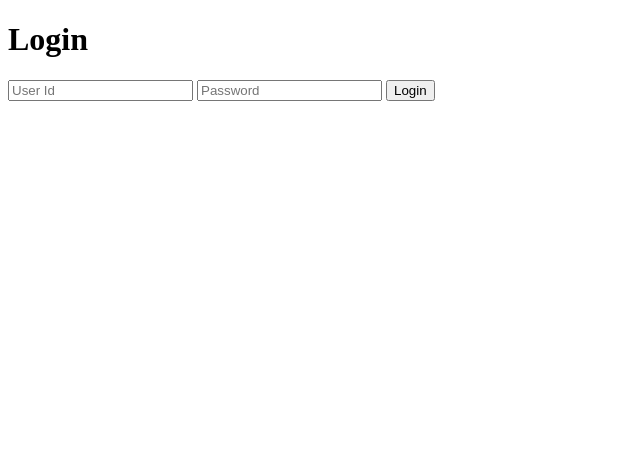
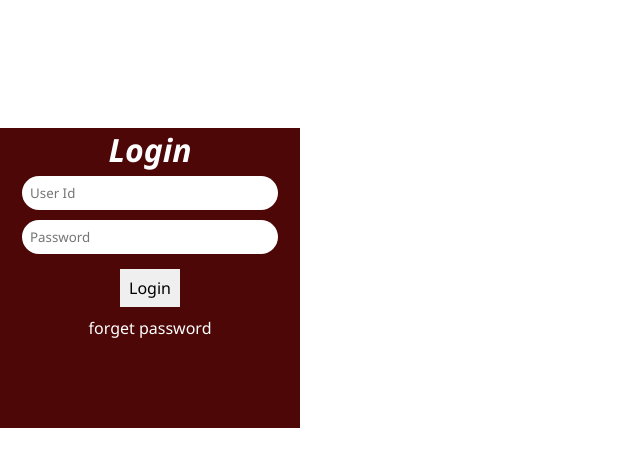
Before and after one commit to Cisits-Subodh/flower-shop-management-system, a PHP site: page / in a window 1280 px wide. Shown: the top 467 px of the page, without its empty margins (0-640 px from the left). Run offline with PHP 8.4, Linux system fonts and the light colour scheme.

Commit message:
supplier Fixes #25

```diff
--- a/assets/css/style.css
+++ b/assets/css/style.css
@@ -39,7 +39,8 @@
     text-decoration: none;
     padding: 5px;
 }
-.main button{
+
+.main button {
     padding: 2px;
     margin: 2px;
 }
@@ -107,17 +108,19 @@ product index     */
     padding: 5px;
     text-align: center;
 }
-.new-form input{
-    display:flex;
+
+.new-form input {
+    display: flex;
     /* flex-wrap:wrap; */
-    gap:10px;
+    gap: 10px;
 
 
 }
-.new-form label{
-   display:flex;
+
+.new-form label {
+    display: flex;
     /* flex-wrap:wrap; */
-    gap:10px;
+    gap: 10px;
 }
 
 .crud-table {
@@ -196,37 +199,90 @@ product index     */
     margin-left: 2%;
     display: inline-block;
 }
+
 /* button */
-.button a{
+.button a {
     background-color: blue;
     color: white;
-    border-radius: 5px ;
-    padding:5px;
+    border-radius: 5px;
+    padding: 5px;
 }
+
 /* form divid */
-.form-2{
+.form-2 {
     display: grid;
-    grid-template-columns: 1fr 1fr 1fr ;
+    grid-template-columns: 1fr 1fr 1fr;
     padding: 10px;
 
 }
-.inputgroup input{
+
+.inputgroup input {
     display: grid;
     gap: 10px;
     padding: 2px;
 }
-.inputgroup label{
+
+.inputgroup label {
     gap: 20px;
     padding: 5px;
 }
-.button-s button{
+
+.button-s button {
     background-color: brown;
     color: white;
     padding: 1%;
     margin: 2px;
     width: 30%;
 }
+
 /* supplier */
-.head h3{
+.head h3 {
     text-align: center;
 }
+
+
+/* login page */
+
+.full {
+    margin-top: 10%;
+    justify-self: center;
+    text-align: center;
+    width: 300px;
+    height: 300px;
+    color: white;
+    position: absolute;
+    border-radius: none;
+    background-color: rgb(77, 7, 7);
+
+}
+
+.inputbox input {
+    align-content: center;
+    padding: 8px;
+    margin: 5px;
+    width: 80%;
+    height: 50%;
+    border-radius: 2px solid;
+    border-radius: 20px;
+    border:none;
+    text-align: 50px;
+    border-bottom: 1.5px;
+
+
+}
+
+.hed h1 {
+    align-items: center;
+    text-align: center;
+    font-style: oblique;
+}
+
+.button button{
+    align-items: center;
+    padding: 8px;
+    margin: 10px;
+    width: 20%;
+    height: 50%;
+    font-size: medium;
+    border: none;
+}
--- a/pages/user/login.php
+++ b/pages/user/login.php
@@ -1,17 +1,36 @@
 <!DOCTYPE html>
 <html lang="en">
+
 <head>
     <meta charset="UTF-8">
     <meta name="viewport" content="width=device-width, initial-scale=1.0">
     <title>Document</title>
+    <link rel="stylesheet" href="assets/css/style.css">
 </head>
+
 <body>
-    <h1>Login</h1>
+    <div class="full">
+    <div class="hed">
+        <h1>Login</h1>
+    </div>
+
     <form action="/user/authenticate" method="post">
-        <div></div>
-        <input type="text" name="user_id" id="user_id" placeholder="User Id">
+
+        <div class="inputbox">
+            <input type="text" name="user_id" id="user_id" placeholder="User Id">
+        </div>
+
+        <div class="inputbox">
         <input type="password" name="password" id="password" placeholder="Password">
+        <div class="button">
         <button>Login</button>
+        <p>forget password</p>
+        </div>
+        </div>
+
     </form>
+    </div>
+
 </body>
+
 </html>
```
